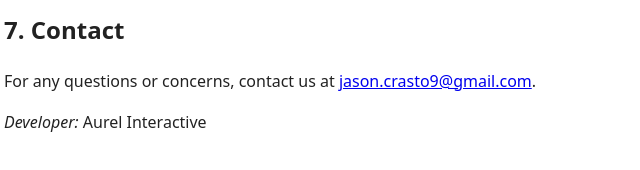
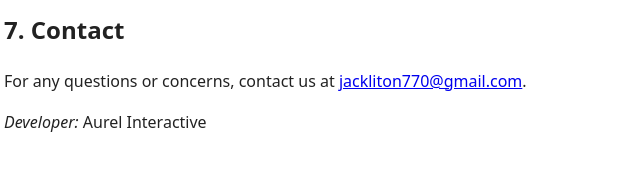
Before and after one commit to jayz619/DungeonBardLegal, a plain HTML site: page terms-of-service.html in a window 1280 px wide. Shown: the part 1066-1236 px from the top of the page, 236-876 px from the left. Drawn offline with Linux system fonts and the light colour scheme.

Commit message:
Update terms-of-service.html

```diff
--- a/terms-of-service.html
+++ b/terms-of-service.html
@@ -48,7 +48,7 @@
   <p>We may update these Terms occasionally. Continued use of the app means you accept the new Terms.</p>
 
   <h2>7. Contact</h2>
-  <p>For any questions or concerns, contact us at <a href="mailto:jason.crasto9@gmail.com">jason.crasto9@gmail.com</a>.</p>
+  <p>For any questions or concerns, contact us at <a href="mailto:jackliton770@gmail.com">jackliton770@gmail.com</a>.</p>
 
   <p><em>Developer:</em> Aurel Interactive</p>
 </body>
```
